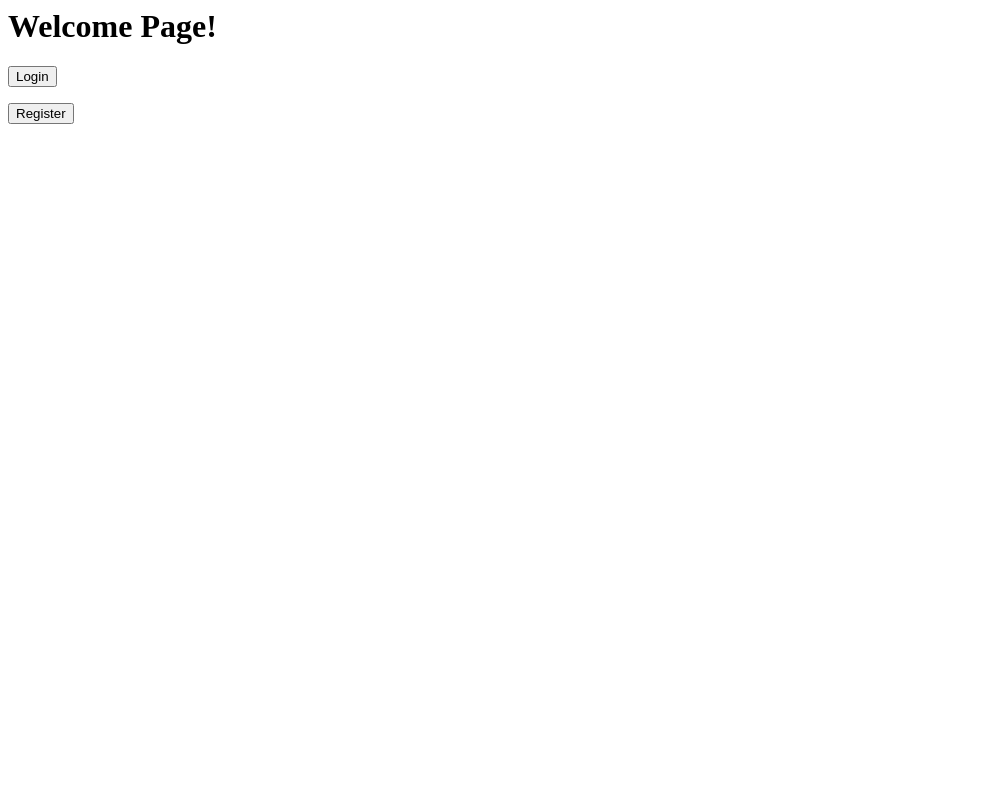
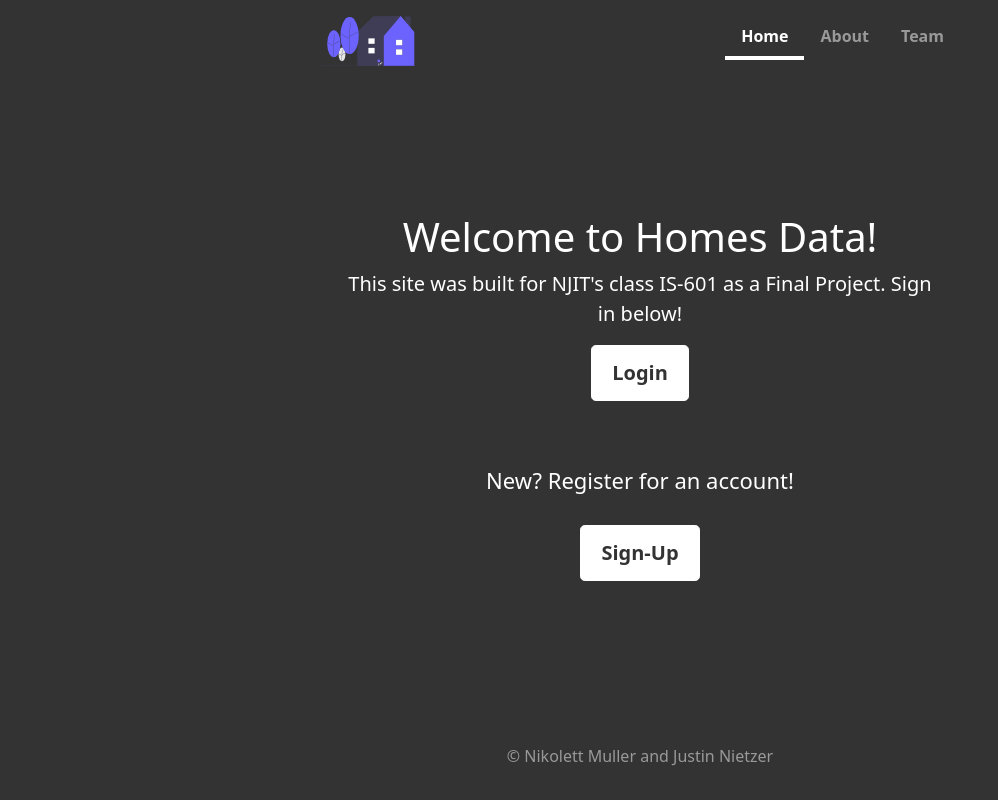
Before and after one commit to JustinNietz/Final_Web_App, a Flask app: page / in a window 1280 px wide. Shown: the whole page, without its empty margins (0-998 px from the left). Run offline with Flask 2, Linux system fonts and the light colour scheme; some libraries are stand-ins or nearby versions.

Commit message:
Feature: Added Home page

```diff
--- a/app/app.py
+++ b/app/app.py
@@ -48,6 +48,7 @@ def send_grid():
 @app.route('/')
 def index():
     return render_template('index.html')
+
 
 @app.route('/login', methods=['GET', 'POST'])
 def login_check():
--- /dev/null
+++ b/app/static/styles/hello.css
@@ -0,0 +1,112 @@
+/*
+ * Globals
+ */
+
+/* Links */
+a,
+a:focus,
+a:hover {
+  color: #fff;
+}
+
+/* Custom default button */
+.btn-secondary,
+.btn-secondary:hover,
+.btn-secondary:focus {
+  color: #333;
+  text-shadow: none; /* Prevent inheritance from `body` */
+  background-color: #fff;
+  border: .05rem solid #fff;
+}
+
+/* Headers */
+h2 {
+  padding-top: 50px;
+  font-size: 22px;
+}
+
+/*
+ * Base structure
+ */
+
+html,
+body {
+  height: 100%;
+  background-color: #333;
+}
+
+body {
+  display: -ms-flexbox;
+  display: -webkit-box;
+  display: flex;
+  -ms-flex-pack: center;
+  -webkit-box-pack: center;
+  justify-content: center;
+  color: #fff;
+}
+
+.cover-container {
+  max-width: 42em;
+}
+
+
+/*
+ * Header
+ */
+.masthead {
+  margin-bottom: 2rem;
+}
+
+.masthead-brand {
+  margin-bottom: 0;
+}
+
+.nav-masthead .nav-link {
+  font-weight: 700;
+  color: rgba(255, 255, 255, .5);
+  background-color: transparent;
+  border-bottom: .25rem solid transparent;
+}
+
+.nav-masthead .nav-link:hover,
+.nav-masthead .nav-link:focus {
+  border-bottom-color: rgba(255, 255, 255, .25);
+}
+
+.nav-masthead .nav-link + .nav-link {
+  margin-left: 1rem;
+}
+
+.nav-masthead .active {
+  color: #fff;
+  border-bottom-color: #fff;
+}
+
+@media (min-width: 48em) {
+  .masthead-brand {
+    float: left;
+  }
+  .nav-masthead {
+    float: right;
+  }
+}
+
+
+/*
+ * Cover
+ */
+.cover {
+  padding: 0 1.5rem;
+}
+.cover .btn-lg {
+  padding: .75rem 1.25rem;
+  font-weight: 700;
+}
+
+
+/*
+ * Footer
+ */
+.mastfoot {
+  color: rgba(255, 255, 255, .5);
+}
--- a/app/templates/index.html
+++ b/app/templates/index.html
@@ -1,9 +1,81 @@
-<h1>Welcome Page!</h1>
+<!doctype html>
+<html lang="en">
+<head>
 
-<form action="/login">
-    <button type="submit">Login</button>
-</form>
+    <!-- Required meta tags -->
 
-<form action="/register">
-    <button type="submit">Register</button>
-</form>
+    <!-- Bootstrap CSS -->
+
+
+    <meta charset="utf-8">
+    <meta content="width=device-width, initial-scale=1, shrink-to-fit=no" name="viewport">
+    <link href="https://cdn.jsdelivr.net/npm/bootstrap@5.0.0/dist/css/bootstrap.min.css" rel="stylesheet"
+          integrity="sha384-wEmeIV1mKuiNpC+IOBjI7aAzPcEZeedi5yW5f2yOq55WWLwNGmvvx4Um1vskeMj0" crossorigin="anonymous">
+    <link rel="stylesheet" href="{{ url_for('static',filename='styles/hello.css') }}">
+    <link rel="stylesheet" href="../static/styles/hello.css">
+    <title>Welcome | Final Web App</title>
+</head>
+<body>
+<body class="text-center">
+
+<div class="cover-container d-flex h-100 p-3 mx-auto flex-column">
+    <header class="masthead mb-auto">
+        <div class="inner">
+            <h3 class="masthead-brand"><a href="/"><img src="../static/styles/home_logo.svg" width="100"
+                                                        height="50"></a></h3>
+            <nav class="nav nav-masthead justify-content-center">
+                <form action="/">
+                    <a class="nav-link active" href="#">Home</a>
+                </form>
+                <form action="/">
+                    <a class="nav-link" href="#">About</a>
+                </form>
+                <form action="/">
+                    <a class="nav-link" href="#">Team</a>
+                </form>
+            </nav>
+        </div>
+    </header>
+
+    <main role="main" class="inner cover">
+        <h1 class="cover-heading">Welcome to Homes Data!</h1>
+        <p class="lead">This site was built for NJIT's class IS-601 as a Final Project. Sign in below!</p>
+        <form action="/login">
+            <p class="lead">
+                <button type="submit" class="btn btn-lg btn-secondary">Login</button>
+            </p>
+        </form>
+        <h2>New? Register for an account!</h2>
+        <form action="/register">
+            <br>
+            <p class="lead">
+                <button type="submit" class="btn btn-lg btn-secondary">Sign-Up</button>
+            </p>
+        </form>
+
+    </main>
+
+    <footer class="mastfoot mt-auto">
+        <div class="inner">
+            <p>© Nikolett Muller and Justin Nietzer</p>
+        </div>
+    </footer>
+</div>
+
+</body>
+
+
+<!-- Bootstrap core JavaScript
+================================================== -->
+<!-- Placed at the end of the document so the pages load faster -->
+<script src="https://code.jquery.com/jquery-3.2.1.slim.min.js"
+        integrity="sha384-KJ3o2DKtIkvYIK3UENzmM7KCkRr/rE9/Qpg6aAZGJwFDMVNA/GpGFF93hXpG5KkN"
+        crossorigin="anonymous"></script>
+<script src="https://cdn.jsdelivr.net/npm/@popperjs/core@2.9.2/dist/umd/popper.min.js"
+        integrity="sha384-IQsoLXl5PILFhosVNubq5LC7Qb9DXgDA9i+tQ8Zj3iwWAwPtgFTxbJ8NT4GN1R8p"
+        crossorigin="anonymous"></script>
+<script src="https://cdn.jsdelivr.net/npm/bootstrap@5.0.0/dist/js/bootstrap.min.js"
+        integrity="sha384-lpyLfhYuitXl2zRZ5Bn2fqnhNAKOAaM/0Kr9laMspuaMiZfGmfwRNFh8HlMy49eQ"
+        crossorigin="anonymous"></script>
+</body>
+<html>
```
Also changed, not shown: app/templates/login.html (+5 -2 lines), app/static/styles/home_logo.svg (added).
